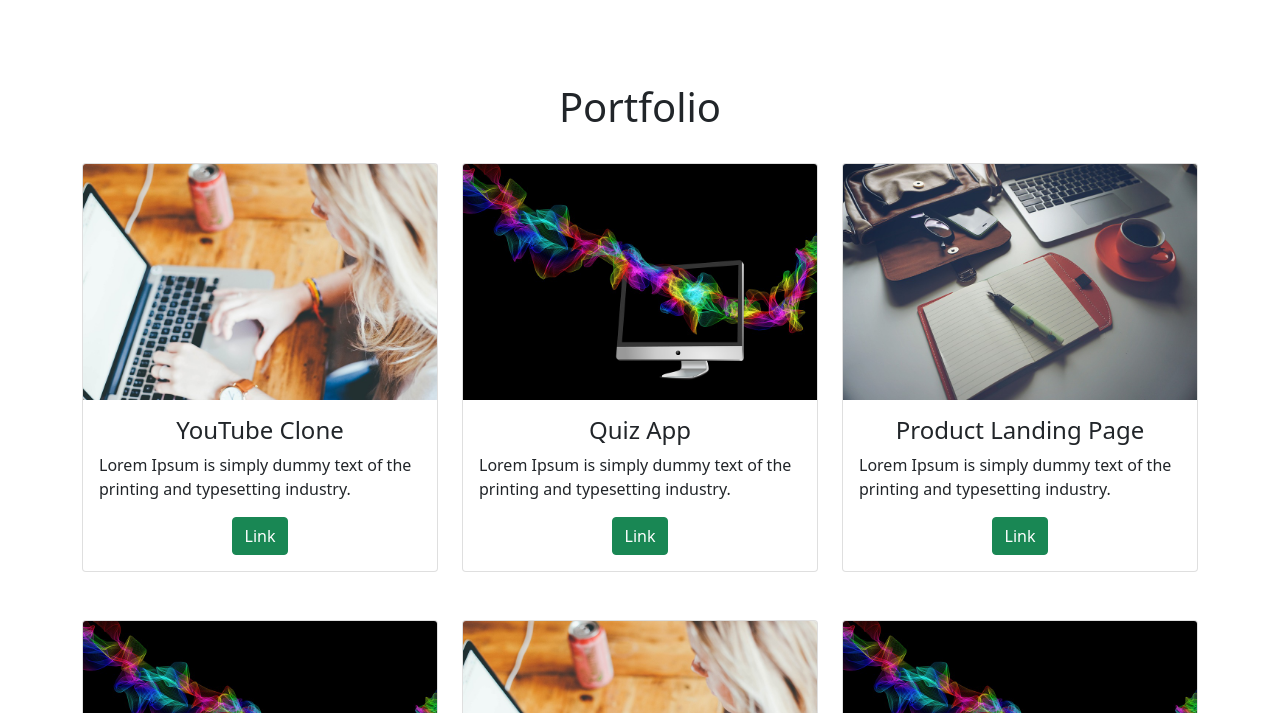
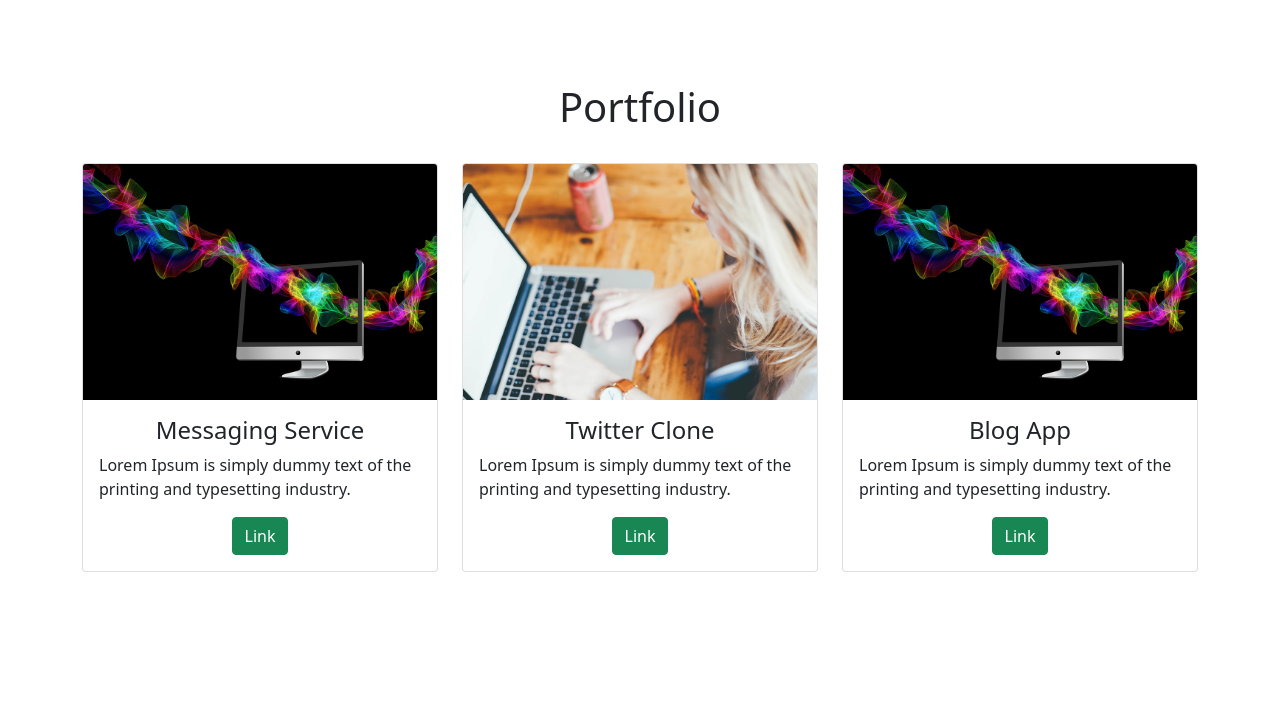
Before and after one commit to Rxxyxd/cv-website, a plain HTML site: page static/index.html in a window 1280 px wide. Shown: the part 2260-2973 px from the top of the page. Drawn offline with nearby package versions, Linux system fonts and the light colour scheme.

```diff
--- a/static/index.html
+++ b/static/index.html
@@ -178,47 +178,7 @@
   <section id="portfolio">
     <div class="container mt-3">
         <h1 class="text-center">Portfolio</h1>
-        <div class="row">
-            <div class="col-lg-4 mt-4">
-                <div class="card">
-                    <img class="card-img-top" src="images/portfolioImage1.jpg" alt="Card image" style="width:100%">
-                    <div class="card-body">
-                        <h4 class="card-title">YouTube Clone</h4>
-                        <p class="card-text">Lorem Ipsum is simply dummy text of the printing and typesetting industry.</p>
-                        <div class="text-center">
-                            <a href="#" class="btn btn-success">Link</a>
-                        </div>
-                    </div>
-                </div>
-            </div>
 
-            <div class="col-lg-4 mt-4">
-                <div class="card portfolioContent">
-                    <img class="card-img-top" src="images/portfolioImage4.jpg" alt="Card image" style="width:100%">
-                    <div class="card-body">
-                        <h4 class="card-title">Quiz App</h4>
-                        <p class="card-text">Lorem Ipsum is simply dummy text of the printing and typesetting industry.</p>
-                        <div class="text-center">
-                            <a href="#" class="btn btn-success">Link</a>
-                        </div>
-                    </div>
-                </div>
-            </div>
-
-            <div class="col-lg-4 mt-4">
-                <div class="card portfolioContent">
-                    <img class="card-img-top" src="images/portfolioImage3.jpg" alt="Card image" style="width:100%">
-                    <div class="card-body">
-                        <h4 class="card-title">Product Landing Page</h4>
-                        <p class="card-text">Lorem Ipsum is simply dummy text of the printing and typesetting industry.</p>
-                        <div class="text-center">
-                            <a href="#" class="btn btn-success">Link</a>
-                        </div>
-                    </div>
-                </div>
-            </div>
-        </div>
-        <br>
         <div class="row">
             <div class="col-lg-4 mt-4">
                 <div class="card portfolioContent">
```
Also changed, not shown: static/.well-known/pki-validation/C79C2BEF60E6C19D6D94C85D859188A4.txt (added), 12 other files.
